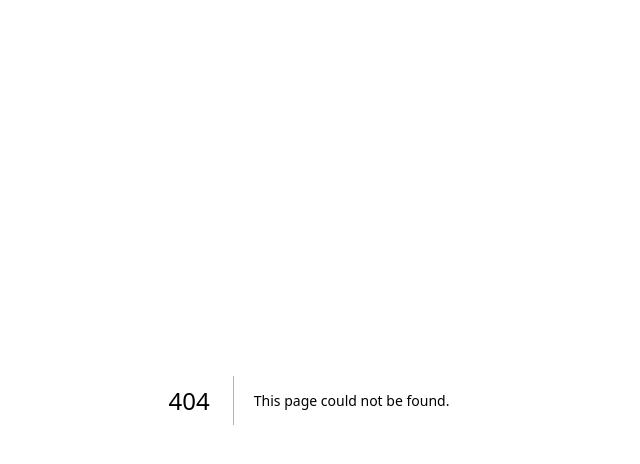
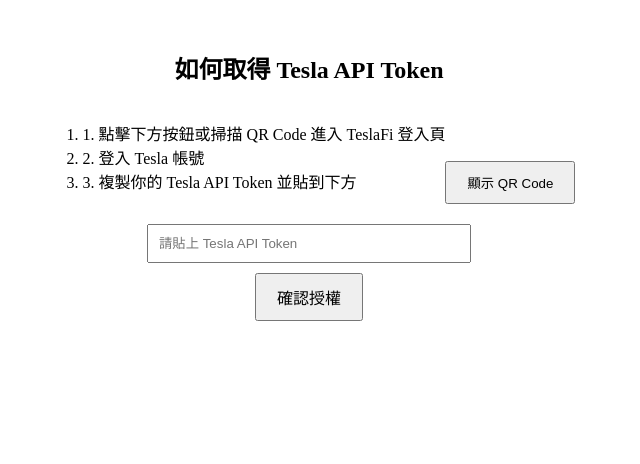
Before and after one commit to JCnTEA/CORN-PAPA-, a Next.js app: page /login/page in a window 1280 px wide. Before the commit this address had no page. Shown: the top 464 px of the page, without its empty margins (331-971 px from the left). Built offline with nearby package versions, Linux system fonts and the light colour scheme.

Commit message:
Add files via upload

```diff
--- a/package.json
+++ b/package.json
@@ -1,5 +1,6 @@
+
 {
-  "name": "tesla-charge-display",
+  "name": "tesla-charge-qr-full",
   "version": "1.0.0",
   "private": true,
   "scripts": {
@@ -10,6 +11,7 @@
   "dependencies": {
     "next": "13.4.19",
     "react": "18.2.0",
-    "react-dom": "18.2.0"
+    "react-dom": "18.2.0",
+    "qrcode.react": "^1.0.0"
   }
 }
--- /dev/null
+++ b/pages/login/page.js
@@ -0,0 +1,52 @@
+
+import { useState } from 'react';
+import QRCode from 'qrcode.react';
+
+export default function Login() {
+  const [token, setToken] = useState('');
+  const [showQR, setShowQR] = useState(false);
+
+  const handleSubmit = (e) => {
+    e.preventDefault();
+    if (token) {
+      localStorage.setItem('tesla_token', token);
+      window.location.href = '/public';
+    }
+  };
+
+  const teslaFiLink = 'https://www.teslafi.com/signup.php';
+
+  return (
+    <div style={{ textAlign: 'center', marginTop: '50px' }}>
+      <h2>如何取得 Tesla API Token</h2>
+      <ol style={{ textAlign: 'left', display: 'inline-block', textAlign: 'left', marginBottom: '20px' }}>
+        <li>1. 點擊下方按鈕或掃描 QR Code 進入 TeslaFi 登入頁</li>
+        <li>2. 登入 Tesla 帳號</li>
+        <li>3. 複製你的 Tesla API Token 並貼到下方</li>
+      </ol>
+
+      <button onClick={() => setShowQR(!showQR)} style={{ padding: '10px 20px', marginBottom: '20px' }}>
+        {showQR ? '隱藏 QR Code' : '顯示 QR Code'}
+      </button>
+
+      {showQR && (
+        <div style={{ marginBottom: '20px' }}>
+          <QRCode value={teslaFiLink} size={200} />
+          <p><a href={teslaFiLink} target="_blank" rel="noopener noreferrer">或點此前往 TeslaFi</a></p>
+        </div>
+      )}
+
+      <form onSubmit={handleSubmit}>
+        <input
+          type="text"
+          placeholder="請貼上 Tesla API Token"
+          value={token}
+          onChange={(e) => setToken(e.target.value)}
+          style={{ padding: '10px', width: '300px', marginBottom: '10px' }}
+        />
+        <br />
+        <button type="submit" style={{ padding: '10px 20px', fontSize: '16px' }}>確認授權</button>
+      </form>
+    </div>
+  );
+}
```
